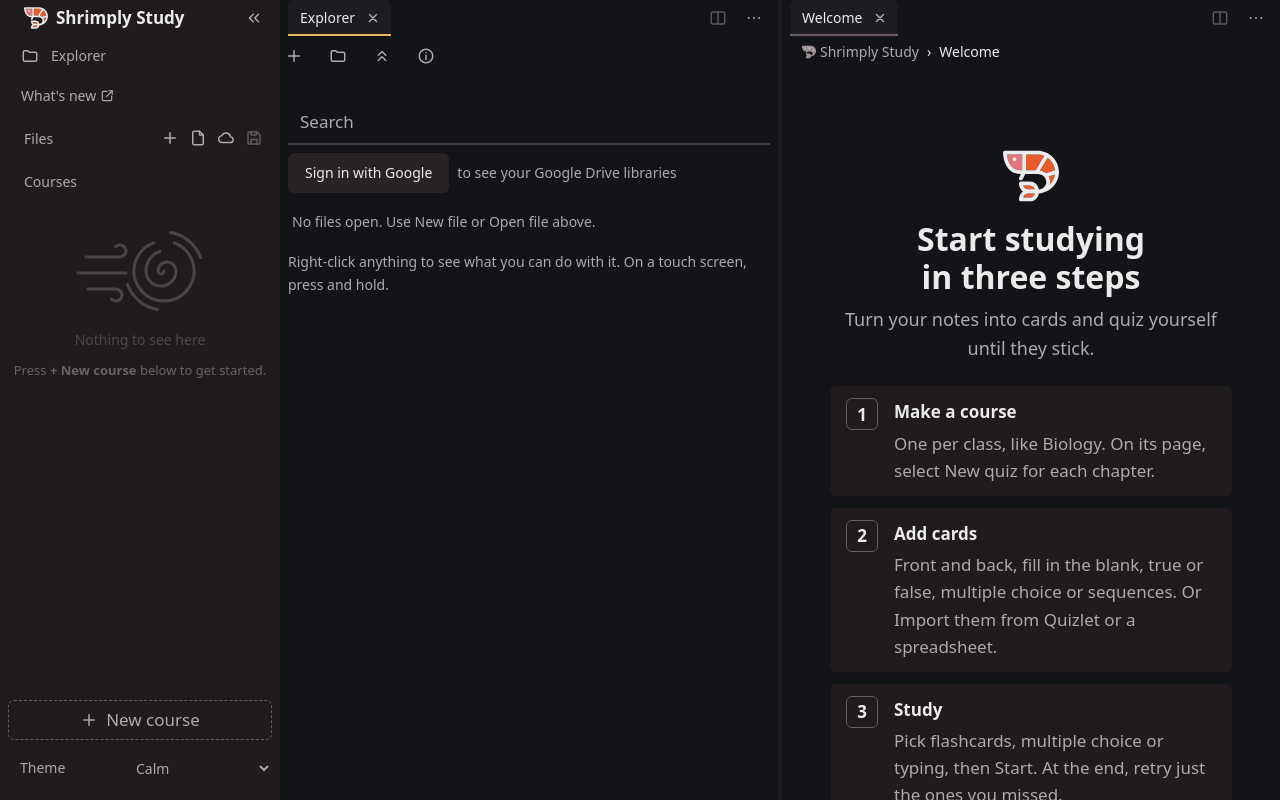
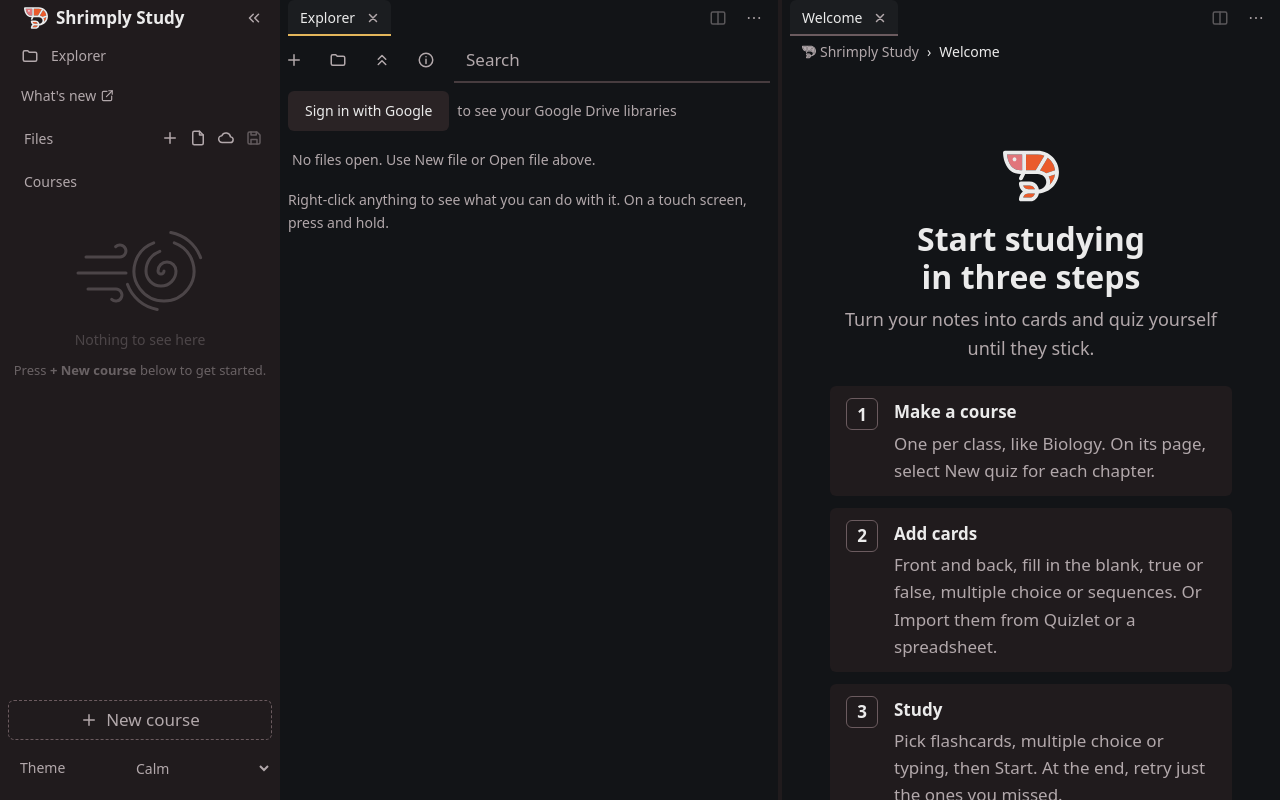
Before and after one commit to MrFlamesJr/shrimply-study, a React (Vite) app: page / in a window 1280 px wide. Both pictures are taken after a click on the button "Explorer". Built offline with nearby package versions, Linux system fonts and the light colour scheme; a web font is replaced by a local one.

Commit message:
Explorer: the action icons and the search share one row at the top, no empty band above

```diff
--- a/src/layout/Explorer.tsx
+++ b/src/layout/Explorer.tsx
@@ -362,6 +362,7 @@ export function Explorer(p: ExplorerProps): ReactNode {
 
   return (
     <div className="explorer" ref={root} role="region" aria-label="Explorer">
+      <div className="explorer-top">
         <div className="explorer-head">
           <IconButton label="New file" onClick={p.newDoc}><PlusIcon /></IconButton>
           <IconButton label="Open file" onClick={p.openFile}><FolderIcon /></IconButton>
@@ -389,6 +390,7 @@ export function Explorer(p: ExplorerProps): ReactNode {
               if (e.key === 'Escape') setFilter('')
             }}
           />
+        </div>
       </div>
       {drive && !drive.listing.signedIn && (
         <div className="explorer-drive">
--- a/src/theme/explorer.css
+++ b/src/theme/explorer.css
@@ -7,16 +7,27 @@
   min-height: 0;
   gap: var(--space-2);
 }
+/* One toolbar: the action icons, then the search filling the rest of the row; under about 320px the search wraps below
+   the icons instead of squeezing. It starts right under the pane's tab strip. */
+.explorer-top {
+  display: flex;
+  flex-wrap: wrap;
+  align-items: center;
+  gap: var(--space-1) var(--space-2);
+  padding-right: var(--space-2);
+}
 .explorer-head {
   display: flex;
   align-items: center;
   gap: var(--space-1);
-  padding: 0;
   /* The first icon starts where the tree's chevrons do (the buttons are wider than their icons). */
   margin-left: calc(var(--space-1) * -1.5);
 }
 .explorer-search {
-  padding: 0 var(--space-2);
+  flex: 1 1 7.5rem;
+  min-width: 0;
+  /* The floating label's room above the field would sit it lower than the icons: pull it up to centre the field. */
+  margin-top: calc(var(--space-1) * -3.5);
 }
 .explorer-tree {
   flex: 1;
```
Lines whose indentation alone changed are shown as unchanged.
